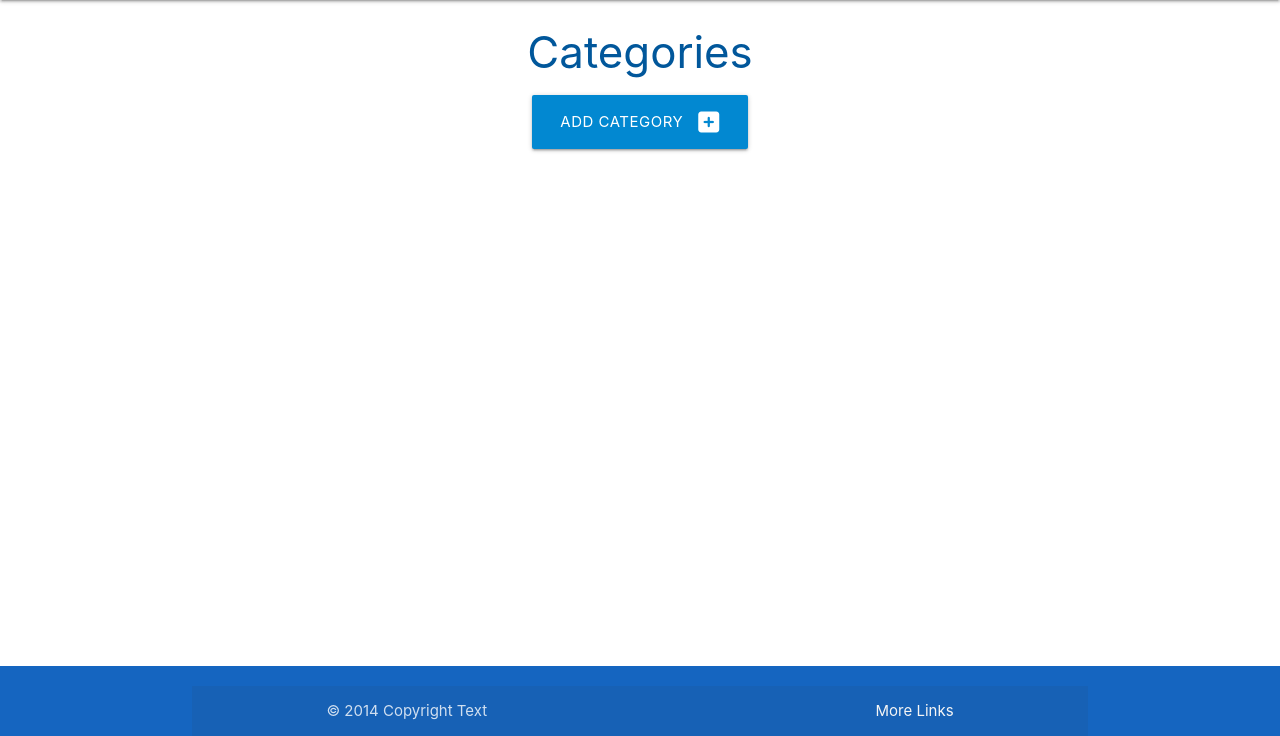
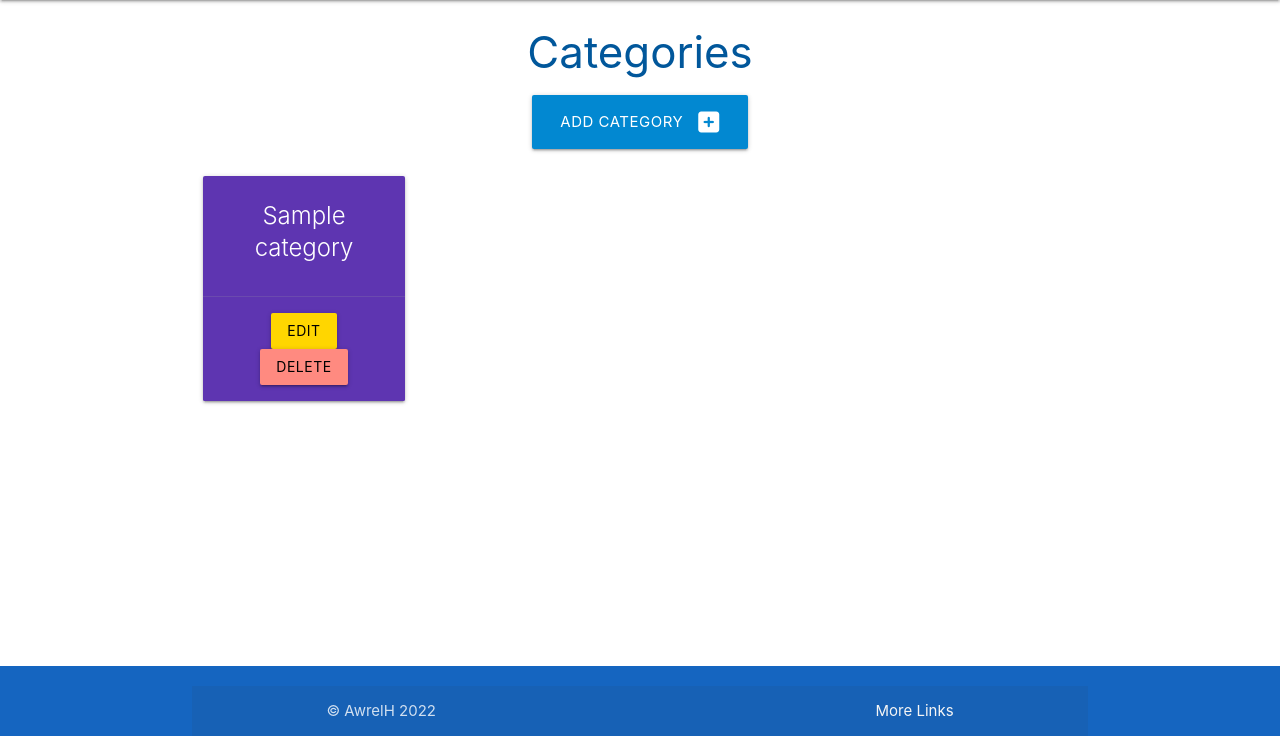
Before and after one commit to AwrelH/taskmanager, a Flask app: page /categories in a window 1280 px wide. Shown: the part 64-800 px from the top of the page. Run offline with Flask 2, Linux system fonts and the light colour scheme; tables that the repository leaves empty hold one stand-in row (values such as "Sample post"); some libraries are stand-ins or nearby versions.

Commit message:
view categories, exploring the R in crud

```diff
--- a/taskmanager/routes.py
+++ b/taskmanager/routes.py
@@ -10,7 +10,8 @@ def home():
 
 @app.route("/categories")
 def categories():
-    return render_template("categories.html")
+    categories = list(Category.query.order_by(Category.category_name).all())
+    return render_template("categories.html", categories=categories)
 
 
 @app.route("/add_category", methods=["GET", "POST"])
--- a/taskmanager/templates/base.html
+++ b/taskmanager/templates/base.html
@@ -49,7 +49,7 @@
 
             <div class="footer-copyright">
                 <div class="container">
-                    © 2014 Copyright Text
+                    © AwrelH 2022
                     <a class="grey-text text-lighten-4 right" href="#!">More Links</a>
 
                 </div>
--- a/taskmanager/templates/categories.html
+++ b/taskmanager/templates/categories.html
@@ -11,4 +11,22 @@
     </div>
 </div>
 
+
+<div class="row">
+    {% for  category in categories %}
+    <div class="col s12 m6 l3">
+      <div class="card  deep-purple lighten-4 center-align darken-1">
+        <div class="card-content white-text">
+          <span class="card-title">{{ category.category_name }}</span>
+
+        </div>
+        <div class="card-action">
+          <a href="#" class="btn yellow accent-4 black-text">Edit</a>
+          <a href="#" class="btn red accent-1 black-text">Delete</a>
+        </div>
+      </div>
+    </div>
+    {% endfor %}
+  </div>
+
 {% endblock %}
```
